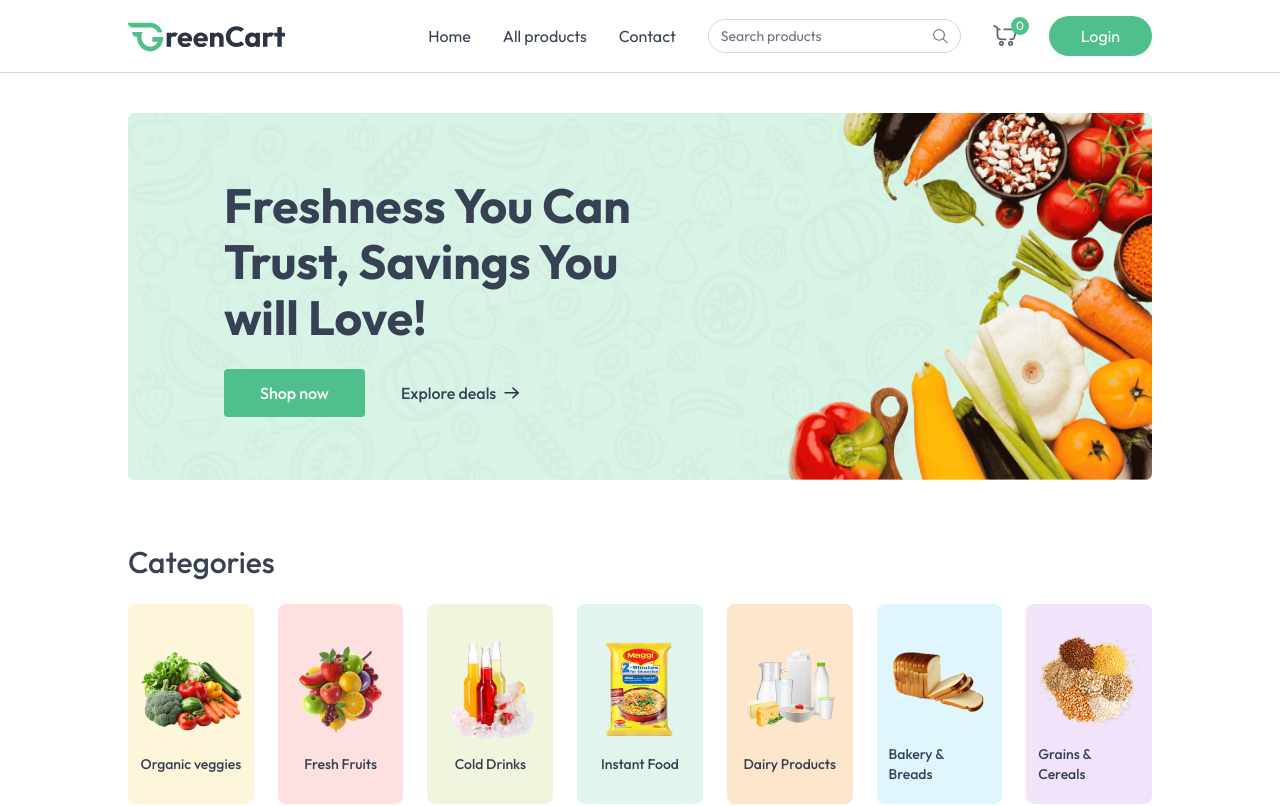
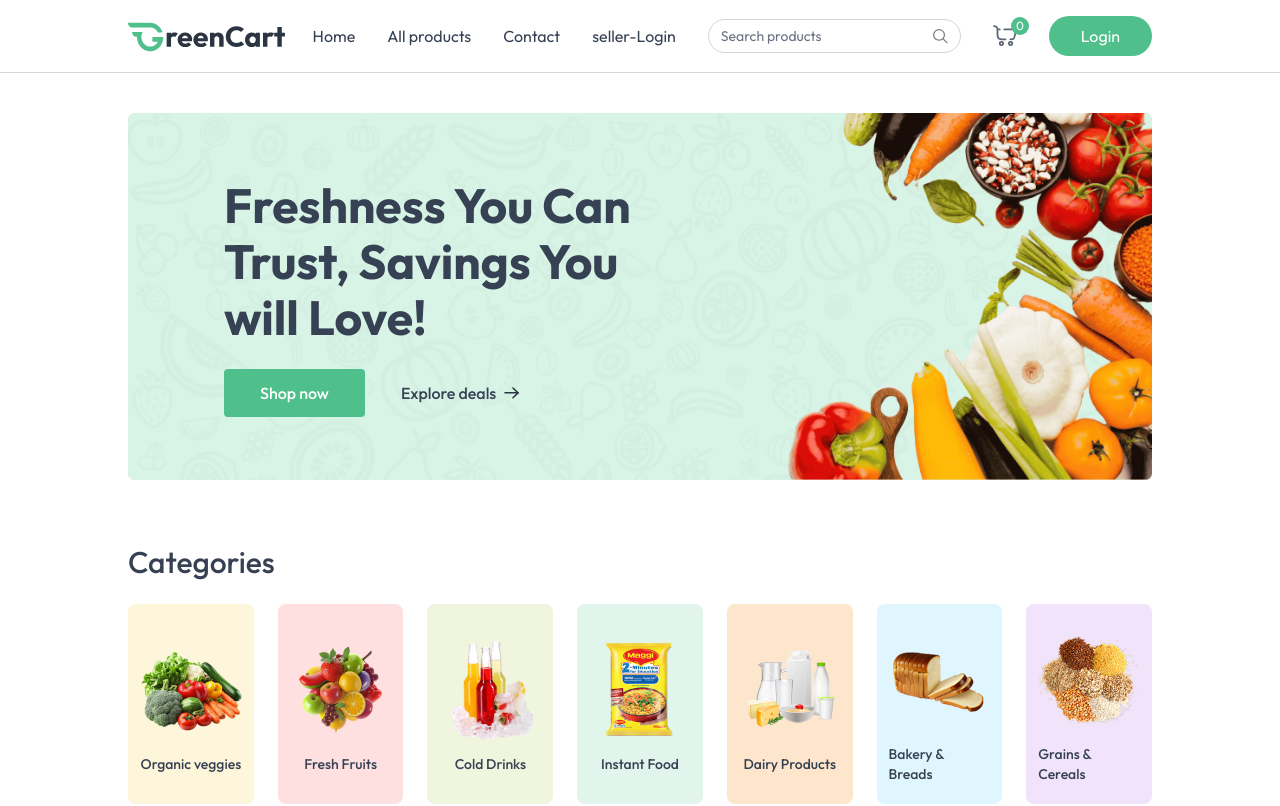
Before and after one commit to sachinjaiswal111/Ecommerce-GreenCart-, a React (Vite) app in the folder client/: page / in a window 1280 px wide. Shown: the top 806 px of the page. Built offline with nearby package versions, Linux system fonts and the light colour scheme; no server answers; a web font is replaced by a local one.

Commit message:
tryed to login-as-seller

```diff
--- a/client/src/Components/Navbar.jsx
+++ b/client/src/Components/Navbar.jsx
@@ -41,7 +41,7 @@ function Navbar() {
                 <NavLink to='/'>Home</NavLink>
                 <NavLink to='/products'>All products</NavLink>
                 <NavLink to='/'>Contact</NavLink>
-
+                <NavLink to='/seller'>seller-Login</NavLink>
                 <div className="hidden lg:flex items-center text-sm gap-2 border border-gray-300 px-3 rounded-full">
                     <input className="py-1.5 w-full bg-transparent outline-none placeholder-gray-500" type="text" placeholder="Search products"
                     onChange={(e)=>setSearchQuery(e.target.value)} />
```
Also changed, not shown: 1 other file (tests, documents, lock files or other folders).
